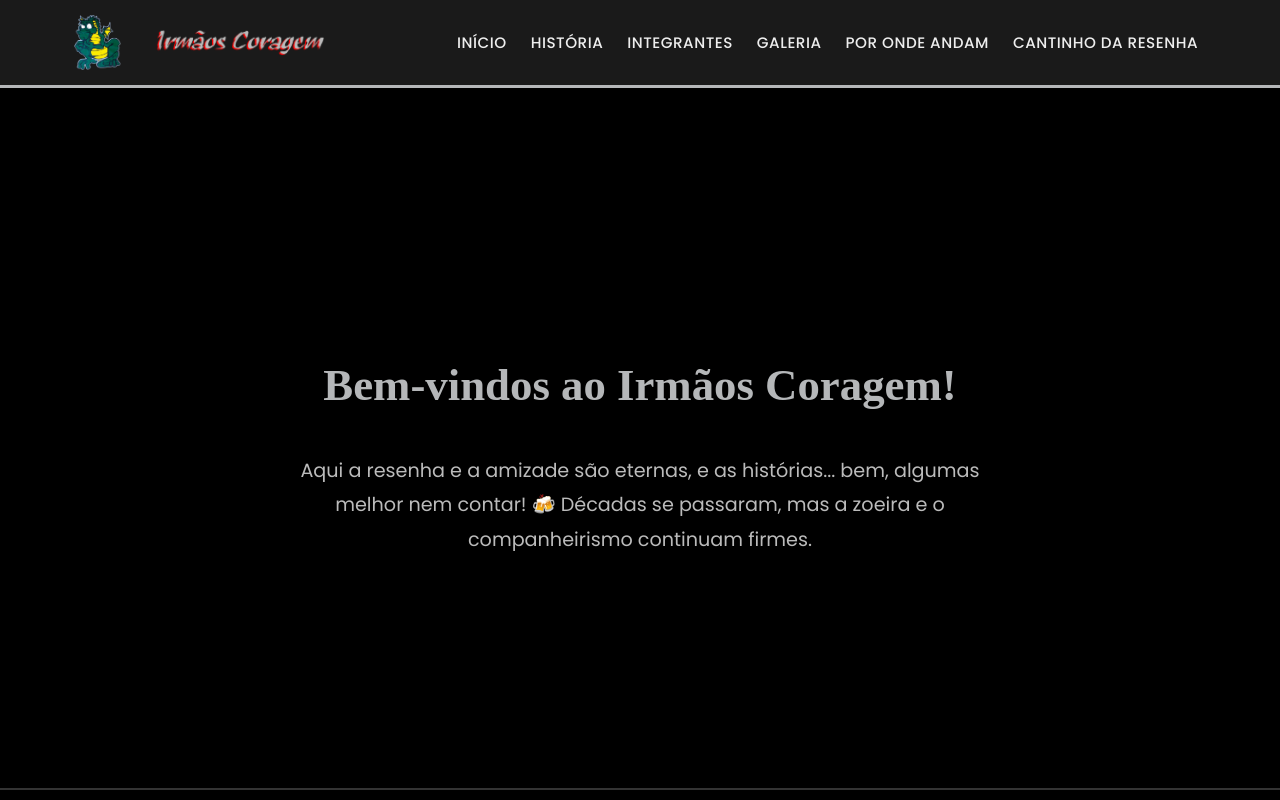
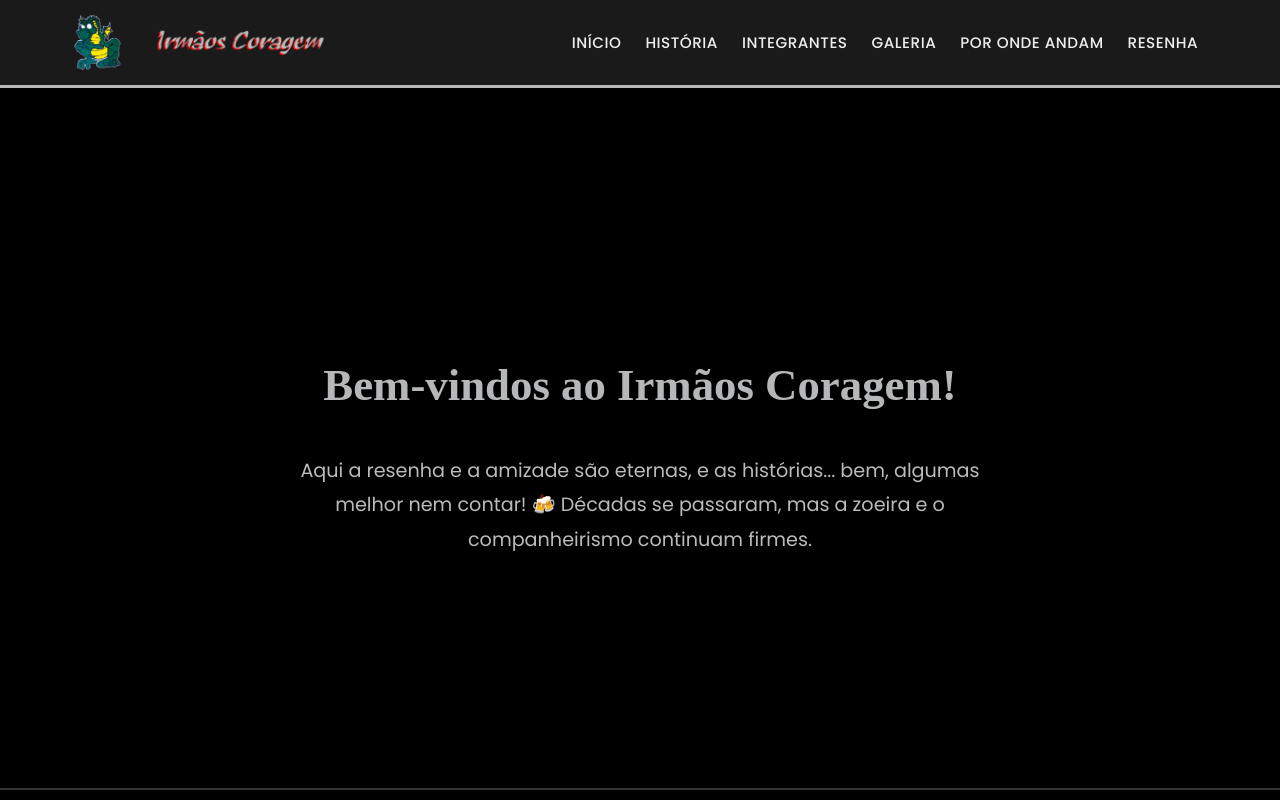
Before and after one commit to lmstive/irmaoscoragem, a Next.js app: page / in a window 1280 px wide. Shown: the top 800 px of the page. Built offline with nearby package versions, Linux system fonts and the light colour scheme; a web font is replaced by a local one.

Commit message:
atualizacao menu

```diff
--- a/components/Header.js
+++ b/components/Header.js
@@ -32,7 +32,7 @@ export default function Header() {
           <Link href="/integrantes" className={styles.navLink}>Integrantes</Link>
           <Link href="/galeria" className={styles.navLink}>Galeria</Link>
           <Link href="/onde-andam" className={styles.navLink}>Por Onde Andam</Link>
-          <Link href="/cantinho-da-resenha" className={styles.navLink}>Cantinho da Resenha</Link>
+          <Link href="/cantinho-da-resenha" className={styles.navLink}>Resenha</Link>
         </nav>
       </div>
     </header>
```
